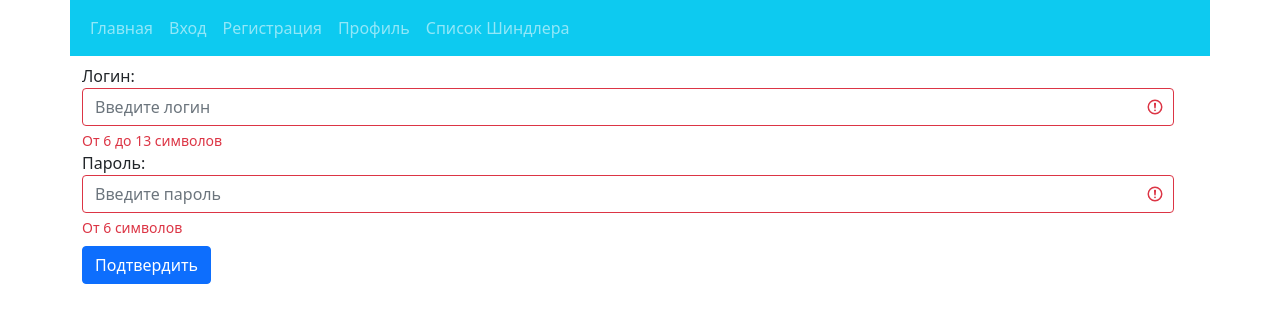
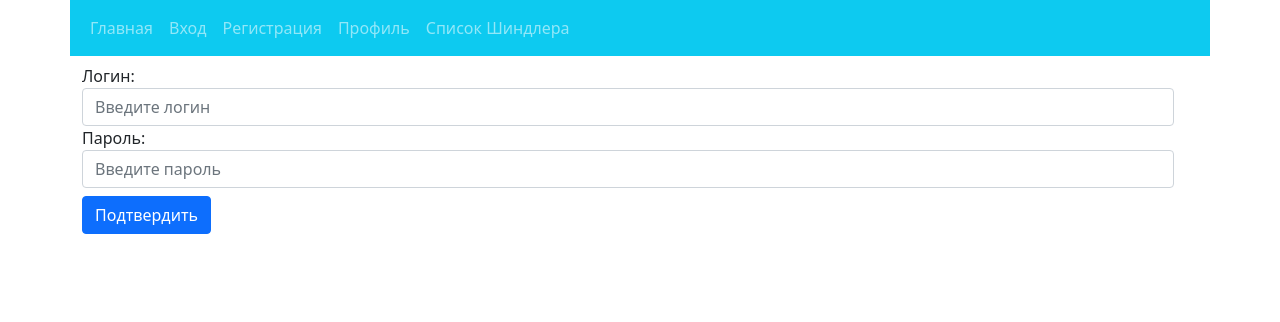
Before and after one commit to Gretten/resbes, a Vue app: page /login in a window 1280 px wide. Shown: the top 322 px of the page. Built offline with nearby package versions, Linux system fonts and the light colour scheme.

Commit message:
release 1.0

```diff
--- a/src/components/LoginForm/LoginForm.vue
+++ b/src/components/LoginForm/LoginForm.vue
@@ -11,11 +11,7 @@
           v-model="form.login"
           placeholder="Введите логин"
           required
-          :state="loginValidation"
         ></b-form-input>
-        <b-form-invalid-feedback :state="loginValidation">
-        От 6 до 13 символов
-      </b-form-invalid-feedback>
       </b-form-group>
 
       <b-form-group id="input-group-2" label="Пароль:" label-for="input-2">
@@ -24,12 +20,8 @@
           type="password"
           v-model="form.password"
           placeholder="Введите пароль"
-          :state="passValidation"
           required
         ></b-form-input>
-        <b-form-invalid-feedback :state="passValidation">
-        От 6 символов
-      </b-form-invalid-feedback>
       </b-form-group>
       <b-button type="submit" variant="primary" class="mt-2" >Подтвердить</b-button>
     </b-form>
```
